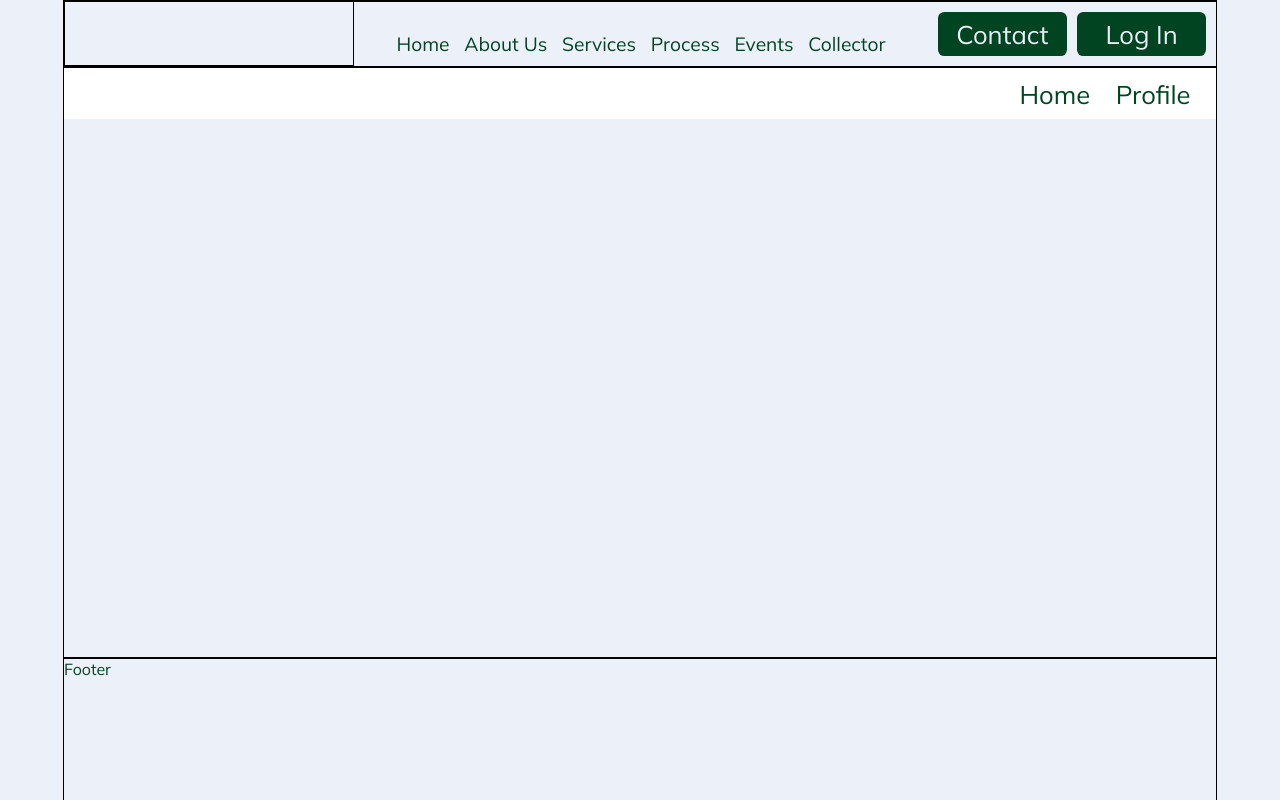
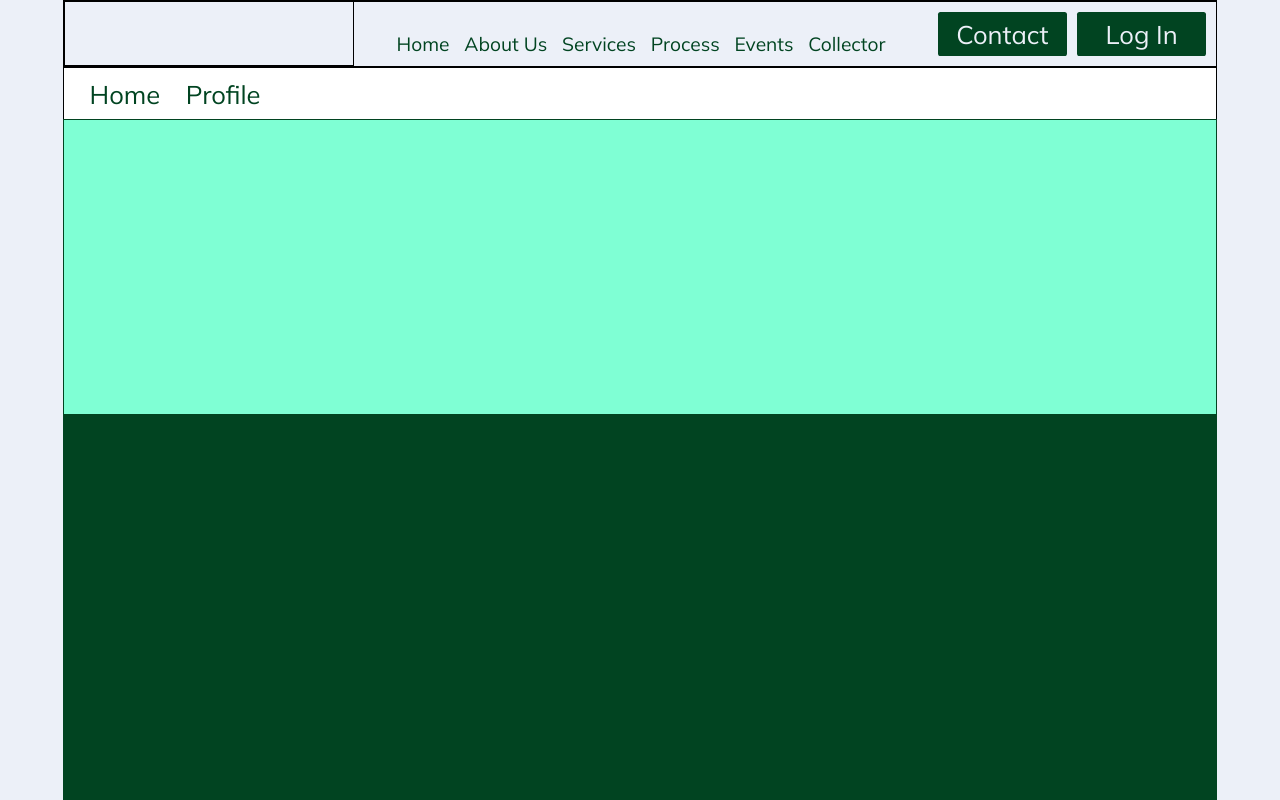
Before and after one commit to MokuaEnock/greenly, a React (Create React App) app: page /collector in a window 1280 px wide. Shown: the top 800 px of the page. Built offline with nearby package versions, Linux system fonts and the light colour scheme.

Commit message:
create collector home

```diff
--- a/src/App.css
+++ b/src/App.css
@@ -92,7 +92,7 @@ header a {
   flex-direction: row;
   justify-content: space-evenly;
   align-items: center;
-  border-radius: .5vw;
+  border-radius: .2vw;
 }
 
 #header-forms>a :hover {
--- a/src/pages/collector/CollectorHome.js
+++ b/src/pages/collector/CollectorHome.js
@@ -1,3 +1,8 @@
 export default function CollectorHome() {
-  return <section></section>;
+  return (
+    <section id="collector-home">
+      <div id="collector-stats"></div>
+      <div id="collector-collections"></div>
+    </section>
+  );
 }
--- a/src/pages/collector/collector.css
+++ b/src/pages/collector/collector.css
@@ -18,7 +18,7 @@
     background-color: #ffffff;
     display: flex;
     flex-direction: row;
-    justify-content: flex-end;
+    justify-content: flex-start;
     align-items: center;
 }
 
@@ -29,6 +29,33 @@
 }
 
 #collector-bar>* {
-    margin-right: 2vw;
+    margin-left: 2vw;
 
 }
+
+/* colletcor-home ========================================================= */
+
+#collector-home {
+    width: 100%;
+    height: 60vw;
+    background-color: aquamarine;
+    display: flex;
+    flex-direction: column;
+    justify-content: flex-start;
+    align-items: center;
+
+
+}
+
+#collector-stats {
+    width: 100%;
+    height: 25vw;
+    border: thin solid #014421;
+}
+
+#collector-collections {
+    height: 40vw;
+    width: 100%;
+    border: thin solid #014421;
+    background-color: #014421;
+}
```
